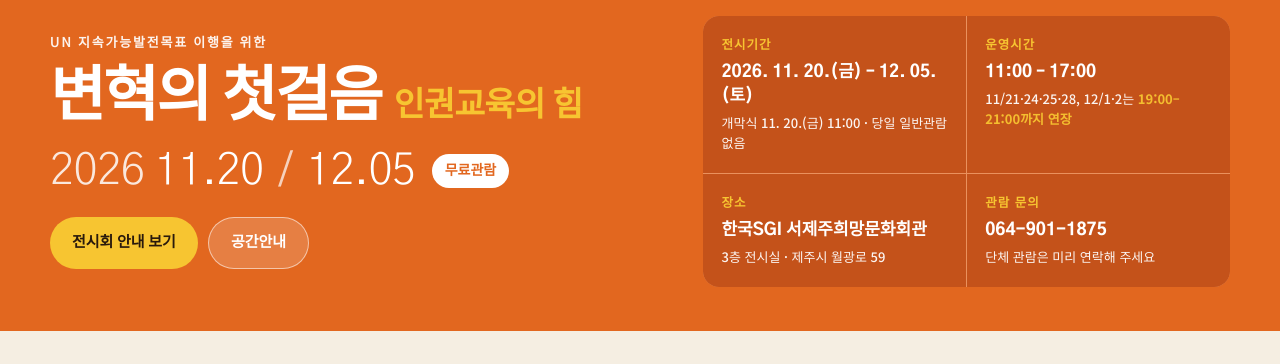
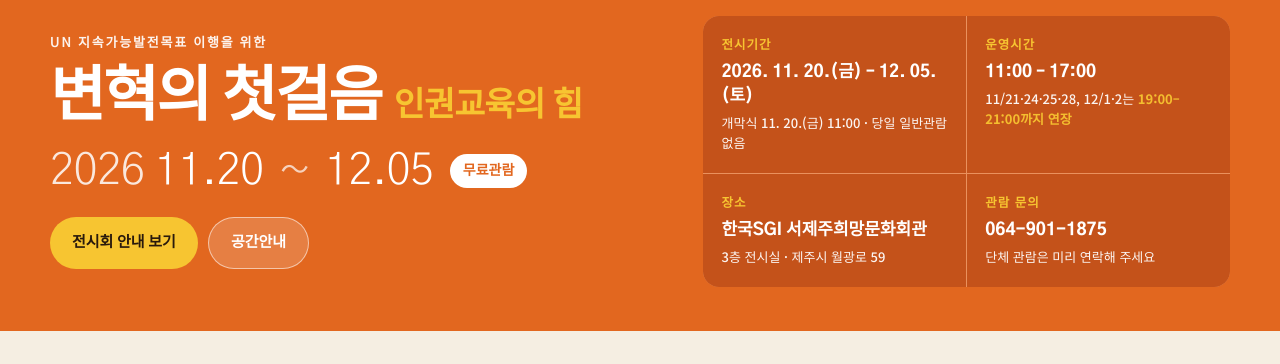
Before and after one commit to leeyoungjoo/jhr, a plain HTML site: page index.html in a window 1280 px wide. Shown: the part 687-1051 px from the top of the page. Drawn offline with nearby package versions, Linux system fonts and the light colour scheme; no server answers.

Commit message:
index.html 업데이트
~

```diff
--- a/index.html
+++ b/index.html
@@ -45,7 +45,7 @@
       <div class="band-title">
         <div class="kicker">UN 지속가능발전목표 이행을 위한</div>
         <h1 id="h-hero">변혁의 첫걸음 <em>인권교육의 힘</em></h1>
-        <div class="hero-date"><span class="d"><b>2026</b> 11.20 <i>/</i> 12.05</span><span class="free">무료관람</span></div>
+        <div class="hero-date"><span class="d"><b>2026</b> 11.20 <i>~</i> 12.05</span><span class="free">무료관람</span></div>
         <div class="hero-cta"><a class="btn primary" href="#/about">전시회 안내 보기</a><a class="btn light" href="#/facility">공간안내</a></div>
       </div>
       <dl class="band-info">
```
